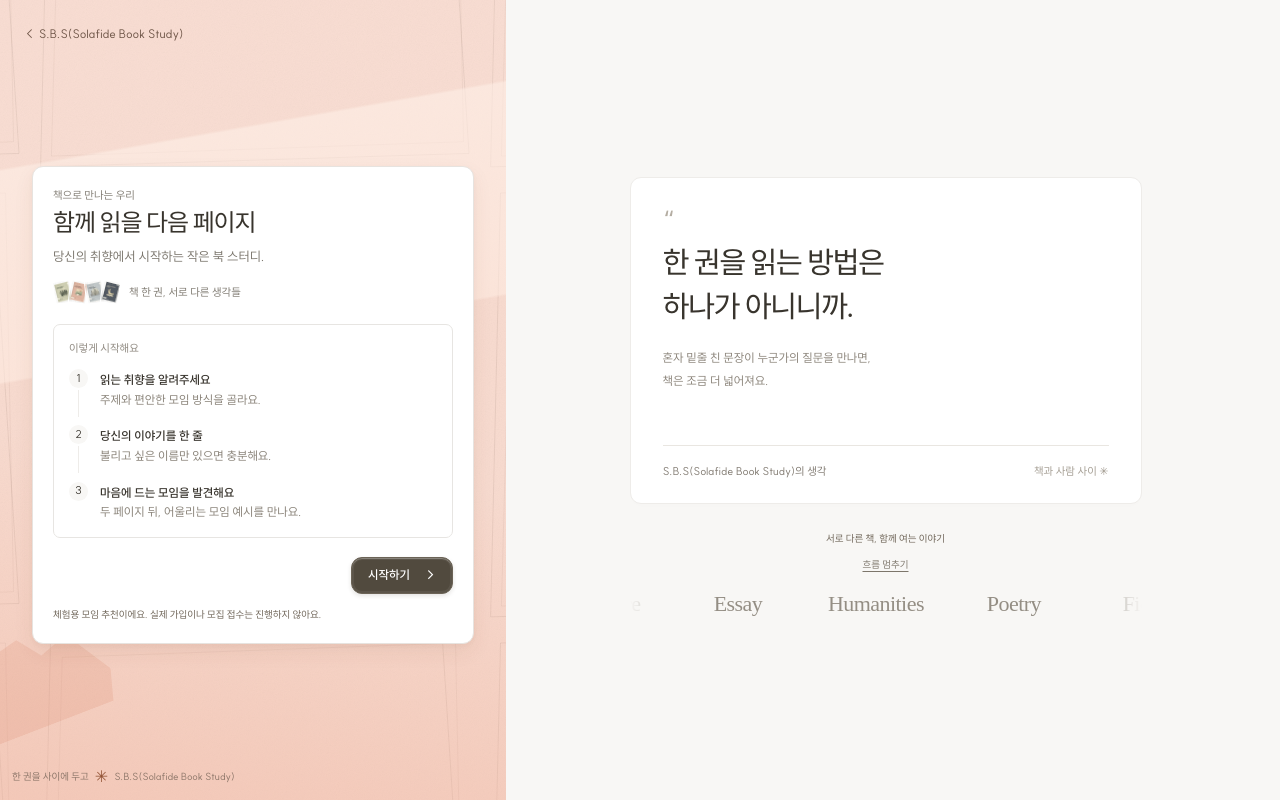
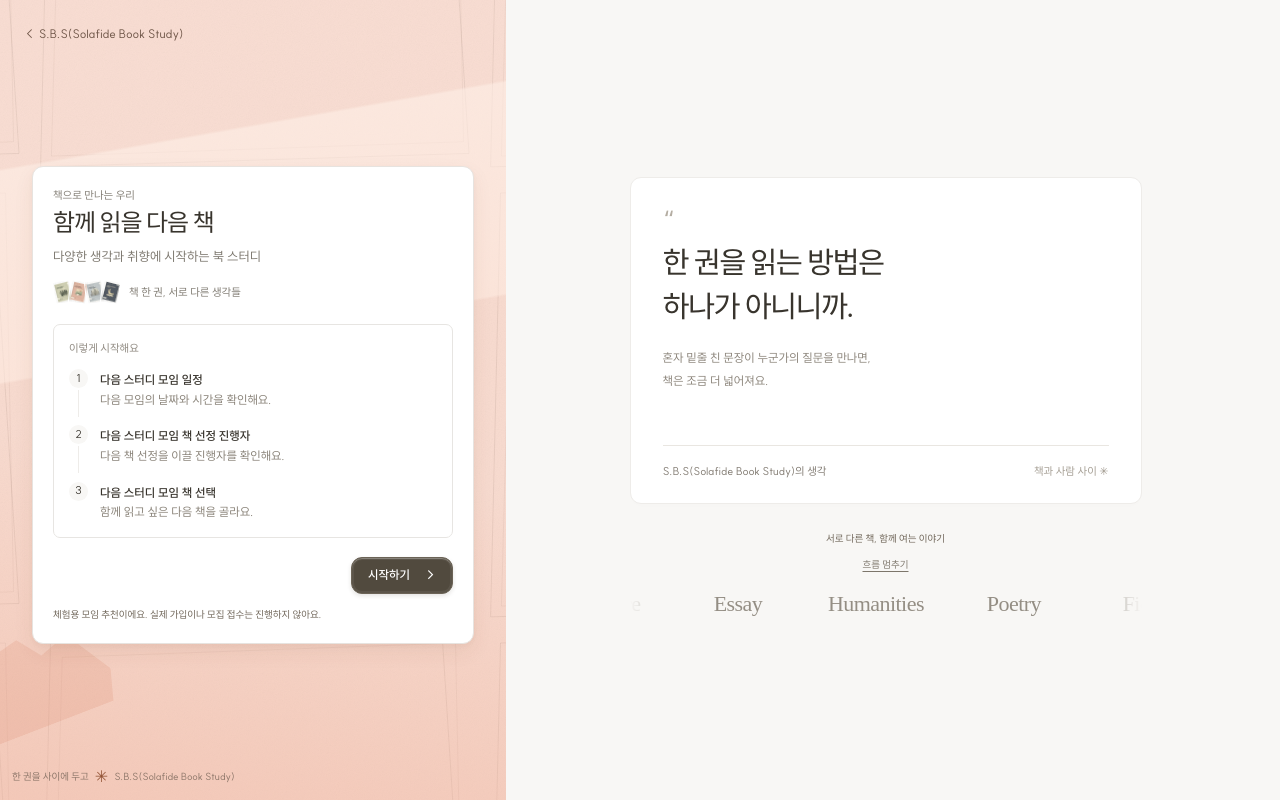
Before and after one commit to pikker1981/munjang-sai, a plain HTML site: page find.html in a window 1280 px wide. Drawn offline with Linux system fonts and the light colour scheme; a web font is replaced by a local one.

Commit message:
Update next book introduction and study meeting steps

```diff
--- a/find.html
+++ b/find.html
@@ -19,8 +19,8 @@
       <div id="finder" class="finder-panel" aria-live="off">
         <div class="finder-intro">
           <p class="finder-eyebrow">책으로 만나는 우리</p>
-          <h1 tabindex="-1">함께 읽을 다음 페이지</h1>
-          <p class="finder-subtitle">당신의 취향에서 시작하는 작은 북 스터디.</p>
+          <h1 tabindex="-1">함께 읽을 다음 책</h1>
+          <p class="finder-subtitle">다양한 생각과 취향에 시작하는 북 스터디</p>
           <div class="finder-bookmarks" aria-label="문학, 에세이, 인문, 자유 도서">
             <div class="mini-books" aria-hidden="true"><img src="assets/book-forest.svg" alt=""><img src="assets/book-slow.svg" alt=""><img src="assets/book-city.svg" alt=""><img src="assets/book-night.svg" alt=""></div>
             <span>책 한 권, 서로 다른 생각들</span>
@@ -28,9 +28,9 @@
           <div class="finder-how">
             <p>이렇게 시작해요</p>
             <ol>
-              <li><span>1</span><div><strong>읽는 취향을 알려주세요</strong><p>주제와 편안한 모임 방식을 골라요.</p></div></li>
-              <li><span>2</span><div><strong>당신의 이야기를 한 줄</strong><p>불리고 싶은 이름만 있으면 충분해요.</p></div></li>
-              <li><span>3</span><div><strong>마음에 드는 모임을 발견해요</strong><p>두 페이지 뒤, 어울리는 모임 예시를 만나요.</p></div></li>
+              <li><span>1</span><div><strong>다음 스터디 모임 일정</strong><p>다음 모임의 날짜와 시간을 확인해요.</p></div></li>
+              <li><span>2</span><div><strong>다음 스터디 모임 책 선정 진행자</strong><p>다음 책 선정을 이끌 진행자를 확인해요.</p></div></li>
+              <li><span>3</span><div><strong>다음 스터디 모임 책 선택</strong><p>함께 읽고 싶은 다음 책을 골라요.</p></div></li>
             </ol>
           </div>
           <div class="finder-start"><button type="button" class="finder-primary" data-action="start">시작하기 <span aria-hidden="true">→</span></button></div>
```
